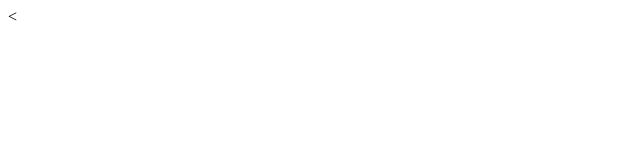
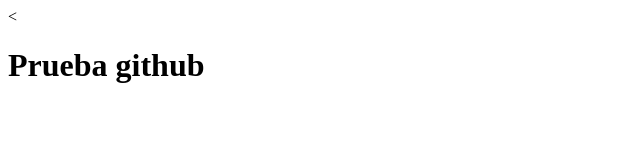
Before and after one commit to Anekin081/prueba-git, a plain HTML site: page index.html in a window 1280 px wide. Shown: the whole page, without its empty margins (0-640 px from the left). Drawn offline with Linux system fonts and the light colour scheme.

Commit message:
modificacion de archivo

```diff
--- a/index.html
+++ b/index.html
@@ -2,9 +2,9 @@
 <html lang="en" dir="ltr">
   <head>
     <meta charset="utf-8">
-    <title></title>
+    <title>Prueba github</title>
   </head>
   <body>
-
+    <h1>Prueba github</h1>
   </body>
 </html>
```
